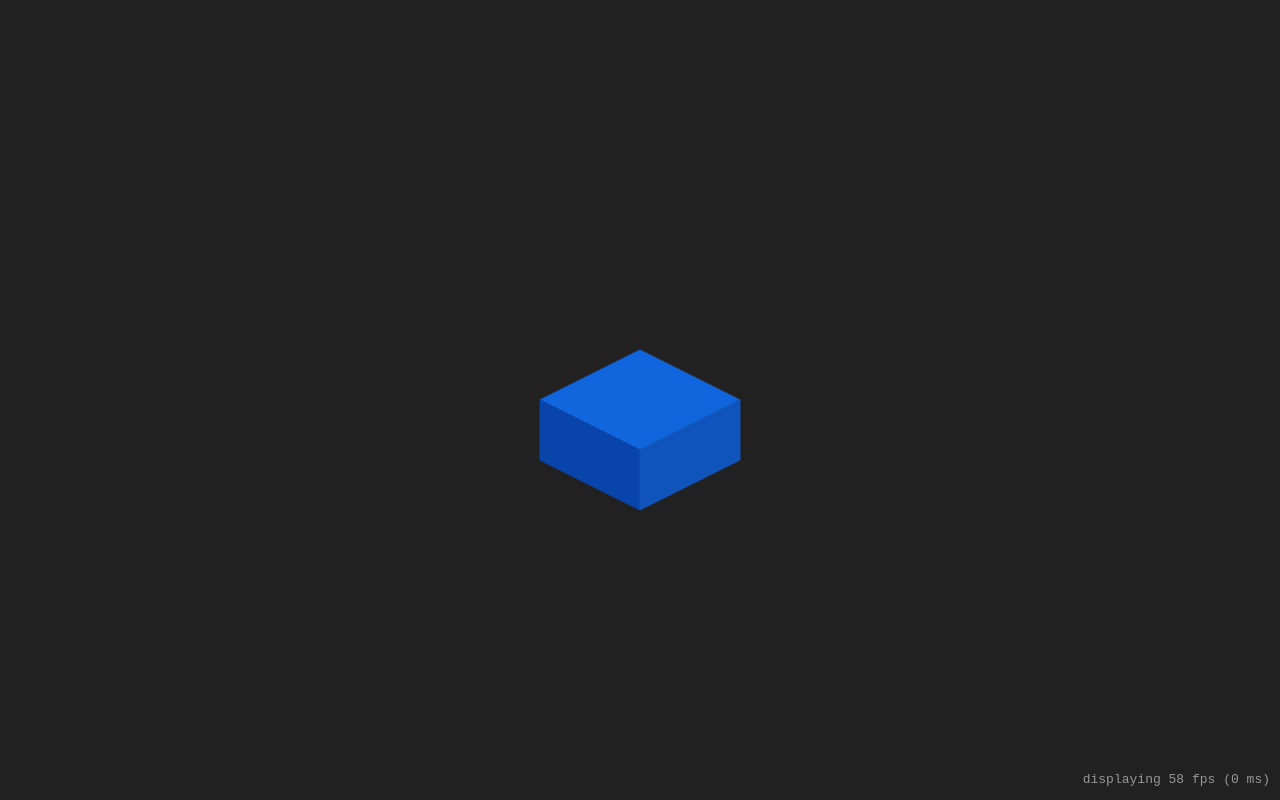
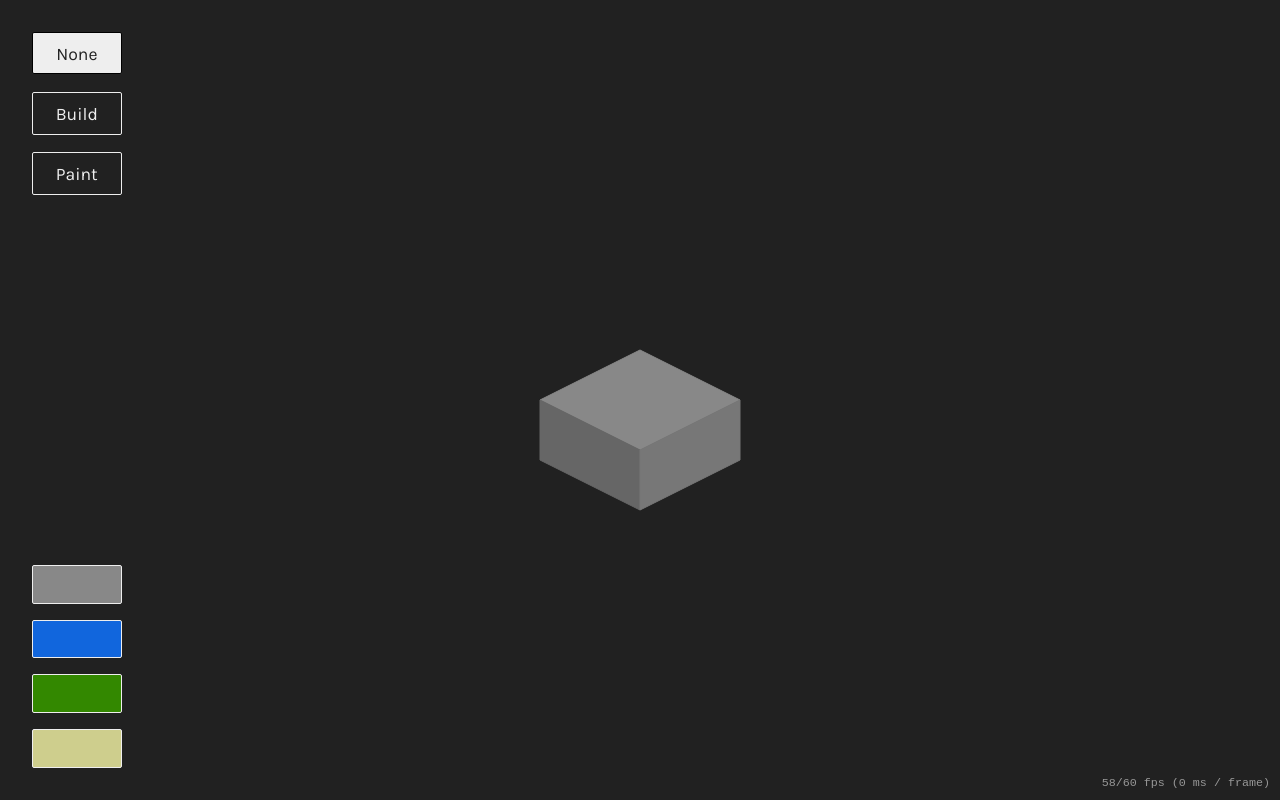
Before and after one commit to JJMorton/isometric-building, a website: page public/index.html in a window 1280 px wide. Drawn offline with Linux system fonts and the light colour scheme.

Commit message:
Added paints

```diff
--- a/public/index.html
+++ b/public/index.html
@@ -7,7 +7,13 @@
 </head>
 <body>
 	<canvas></canvas>
-	<p id="fps-counter">displaying <span id="fps">0</span> fps (<span id="delta">0</span> ms)</p>
+	<ul id="tools-container">
+		<li class="tool enabled" id="tool-none">None</li>
+		<li class="tool disabled" id="tool-build">Build</li>
+		<li class="tool disabled" id="tool-paint">Paint</li>
+	</ul>
+	<ul id="paints-container"></ul>
+	<p id="fps-counter"><span id="fps">0</span>/60 fps (<span id="delta">0</span> ms / frame)</p>
 
 	<script src="scripts/Vector.js"></script>
 	<script src="scripts/canvas.js"></script>
--- a/public/scripts/Vector.js
+++ b/public/scripts/Vector.js
@@ -21,15 +21,25 @@ class Vector {
 		return this;
 	}
 
-	add(other) {
-		this.x += other.x;
-		this.y += other.y;
+	add(a, b) {
+		if (arguments.length === 1) {
+			this.x += a.x;
+			this.y += a.y;
+		} else {
+			this.x += a;
+			this.y += b;
+		}
 		return this;
 	}
 
-	sub(other) {
-		this.x -= other.x;
-		this.y -= other.y;
+	sub(a, b) {
+		if (arguments.length === 1) {
+			this.x -= a.x;
+			this.y -= a.y;
+		} else {
+			this.x -= a;
+			this.y -= b;
+		}
 		return this;
 	}
 
--- a/public/scripts/canvas.js
+++ b/public/scripts/canvas.js
@@ -20,7 +20,7 @@
 
 		// User options
 		options: {
-			editMode: false,
+			editMode: 0,
 			textureToUse: 1,
 			zoom: 1,
 			offset: new Vector()
@@ -38,19 +38,34 @@
 			{ name: "q"   , code: 81, pressed: false }
 		],
 		keybindings: [
-			{ code: 69, description: "Toggle edit mode", action: () => Canvas.options.editMode = !Canvas.options.editMode }
+			{ code: 78, description: "No tool", action: () => Canvas.options.editMode = 0 },
+			{ code: 66, description: "Build mode", action: () => Canvas.options.editMode = 1 },
+			{ code: 80, description: "Paint mode", action: () => Canvas.options.editMode = 2 }
 		],
 
 		// Game data
 		grid: [[]],
 		tileCount: 0,
 		textures: [
+			{ top: "#888888", front: "#666666", side: "#777777" }, // Blank
 			{ top: "#1166DD", front: "#0944AA", side: "#0F54BA" }, // Ocean
 			{ top: "#338800", front: "#115500", side: "#216500" }, // Grass
 			{ top: "#CECE8D", front: "#AEAE6D", side: "#BEBE7D" }  // Sand
 		]
 
 	};
+
+	// Add all the textures to the paints container
+	const container = document.getElementById("paints-container");
+	Canvas.textures.forEach((texture, i) => {
+		const paint = document.createElement("li");
+		paint.className = "paint disabled";
+		paint.setAttribute("style", `background-color: ${texture.top};`);
+		container.appendChild(paint);
+		paint.addEventListener("click", () => {
+			Canvas.options.textureToUse = i + 1;
+		});
+	});
 
 	const isOnTile = (point, tile, tileSize) => {
 
@@ -91,9 +106,6 @@
 
 
 		if (createNonexistent) {
-
-			const tileSize = Canvas.options.zoom * 100;
-
 
 			// Tile above
 
@@ -186,28 +198,24 @@
 		Canvas.grid[y][x] = 0;
 		Canvas.tileCount--;
 
+		// Remove any trailing empty spaces from the row
 		const removeTrailing = y => {
-
-			// Remove any trailing empty spaces from the row
 			while (Canvas.grid[y][Canvas.grid[y].length - 1] === -1) Canvas.grid[y].pop();
-			if (y === Canvas.grid.length - 1 && Canvas.grid[y].find(x => x !== -1) === undefined) {
-				Canvas.grid.pop();
-			}
-
 		};
 
+		// Returns true if the tile has at least one neighbour
 		const noNeighbours = (x, y) => {
 			const neighbours = getNeighbours(x, y, false);
 			const total = neighbours.reduce((sum, n) => {
 				if (!Canvas.grid[n.y] || !Canvas.grid[n.y][n.x]) return sum;
-				sum += Math.max(Canvas.grid[n.y][n.x], 0);
-				return sum;
+				return sum + Math.max(Canvas.grid[n.y][n.x], 0);
 			}, 0);
 
 			// If the total is 0, all the neighbour tiles are empty
 			return total === 0;
 		};
 
+		// If any of the neighbours now has no neighbours, remove them
 		getNeighbours(x, y, false).forEach(t => {
 			if (Canvas.grid.length <= t.y || Canvas.grid[t.y].length <= t.x || Canvas.grid[t.y][t.x] !== 0) return;
 			if (noNeighbours(t.x, t.y)) {
@@ -216,13 +224,23 @@
 			}
 		});
 
+		// If the tile has no neighbours, remove it
 		if (noNeighbours(x, y)) Canvas.grid[y][x] = -1;
 
+		// Remove empty tiles after deleted one
 		removeTrailing(y);
 
+		// Create a tile at (1, 1) if the grid is empty
 		if (Canvas.tileCount <= 0) {
 			Canvas.grid = [[]];
-			addTile(0, 0, 1);
+			addTile(1, 1, 1);
+		}
+
+		// Remove empty rows from start and end
+		while (Canvas.grid[Canvas.grid.length - 1].every(x => x === -1)) Canvas.grid.pop();
+		while (Canvas.grid[0].every(x => x === -1)) {
+			Canvas.grid.shift();
+			Canvas.options.offset.add(-1, 0.5);
 		}
 
 	};
@@ -288,7 +306,7 @@
 					// Top
 					let stroke = "#00000000";
 					let fill = Canvas.textures[row[x] - 1].top;
-					if (!Canvas.options.editMode) {
+					if (Canvas.options.editMode === 0) {
 						stroke = fill;
 					}
 					drawTop(ctx, position, tileSize, fill, stroke);
@@ -304,7 +322,7 @@
 						ctx.lineTo(position.x, position.y + tileSize / 2);
 						ctx.closePath();
 						ctx.fill();
-						if (!Canvas.options.editMode) ctx.stroke();
+						if (Canvas.options.editMode === 0) ctx.stroke();
 					}
 
 					// Side
@@ -318,33 +336,41 @@
 						ctx.lineTo(position.x, position.y + tileSize / 2);
 						ctx.closePath();
 						ctx.fill();
-						if (!Canvas.options.editMode) ctx.stroke();
+						if (Canvas.options.editMode === 0) ctx.stroke();
 					}
 				}
 
-				if (Canvas.options.editMode && mouseIsOn) {
+				if (Canvas.options.editMode > 0 && mouseIsOn && (Canvas.options.editMode !== 2 || row[x] > 0)) {
 					drawTop(ctx, position, tileSize, "#00000000", "#000000");
 
 					// Change the texture of the tile if q is pressed
-					if (changeTexture) {
+					if (changeTexture && row[x] > 0) {
 						Canvas.keys.find(k => k.name === "q").pressed = false;
 						row[x]++;
 						if (row[x] > Canvas.textures.length) row[x] = 1;
 						Canvas.options.textureToUse = row[x];
 					}
 
-				} else if (Canvas.options.editMode) {
+				} else if (Canvas.options.editMode > 0 && (Canvas.options.editMode !== 2 || row[x] > 0)) {
 					drawTop(ctx, position, tileSize, "#00000000", "#FFFFFF33");
 				}
 
-				if (Canvas.options.editMode) {
+				if (Canvas.options.editMode === 1) {
 
 					// Building actions
 
-					if (mouseIsOn && Canvas.mouse.right) {
+					if (mouseIsOn && Canvas.mouse.right && row[x] > 0) {
 						removeTile(x, y);
 					}
-					if (mouseIsOn && Canvas.mouse.left) {
+					if (mouseIsOn && Canvas.mouse.left && row[x] === 0) {
+						addTile(x, y, 1);
+					}
+
+				} else if (Canvas.options.editMode === 2) {
+
+					// Painting actions
+
+					if (mouseIsOn && Canvas.mouse.left && row[x] > 0) {
 						addTile(x, y, Canvas.options.textureToUse);
 					}
 
@@ -360,6 +386,25 @@
 	};
 
 	animate();
+
+
+	document.getElementById("tool-none").addEventListener("click", () => {
+		Canvas.options.editMode = 0;
+		document.getElementsByClassName("tool enabled")[0].className = "tool disabled";
+		document.getElementById("tool-none").className = "tool enabled";
+	});
+
+	document.getElementById("tool-build").addEventListener("click", () => {
+		Canvas.options.editMode = 1;
+		document.getElementsByClassName("tool enabled")[0].className = "tool disabled";
+		document.getElementById("tool-build").className = "tool enabled";
+	});
+
+	document.getElementById("tool-paint").addEventListener("click", () => {
+		Canvas.options.editMode = 2;
+		document.getElementsByClassName("tool enabled")[0].className = "tool disabled";
+		document.getElementById("tool-paint").className = "tool enabled";
+	});
 
 
 	// Keep mouse presses up to date
--- a/public/styles/style.css
+++ b/public/styles/style.css
@@ -1,3 +1,5 @@
+@import url('https://fonts.googleapis.com/css?family=Karla');
+
 body, html {
 	margin: 0;
 	padding: 0;
@@ -13,9 +15,65 @@ canvas {
 
 #fps-counter {
 	position: fixed;
+	margin: 0;
 	color: #FFFFFF88;
-	font-size: 9;
+	font-size: 0.9em;
 	right: 10px;
-	bottom: 0px;
+	bottom: 10px;
 	font-family: monospace;
 }
+
+#tools-container,
+#paints-container {
+	position: fixed;
+	margin: 0;
+	padding: 2em;
+	left: 0px;
+	width: 7%;
+	background-color: none;
+}
+
+.tool,
+.paint {
+	list-style: none;
+	width: calc(100% - 2em - 2px);
+	height: 1.1em;
+	padding: 0.6em 1em 0.6em 1em;
+	border-radius: 2px;
+	border: 1px solid #FF0000;
+}
+
+#tools-container {
+	top: 0px;
+}
+
+.tool {
+	margin-bottom: 1em;
+	color: #212121;
+	background-color: #EEEEEE;
+	text-align: center;
+	font-size: 1.1em;
+	font-family: 'Karla', sans-serif;
+}
+
+.disabled {
+	background-color: #212121;
+	color: #EEEEEE;
+	border-color: #EEEEEE;
+	cursor: pointer;
+}
+
+.enabled {
+	background-color: #EEEEEE;
+	color: #212121;
+	border-color: #000000;
+	cursor: default;
+}
+
+#paints-container {
+	bottom: 0px;
+}
+
+.paint {
+	margin-top: 1em;
+}
```
